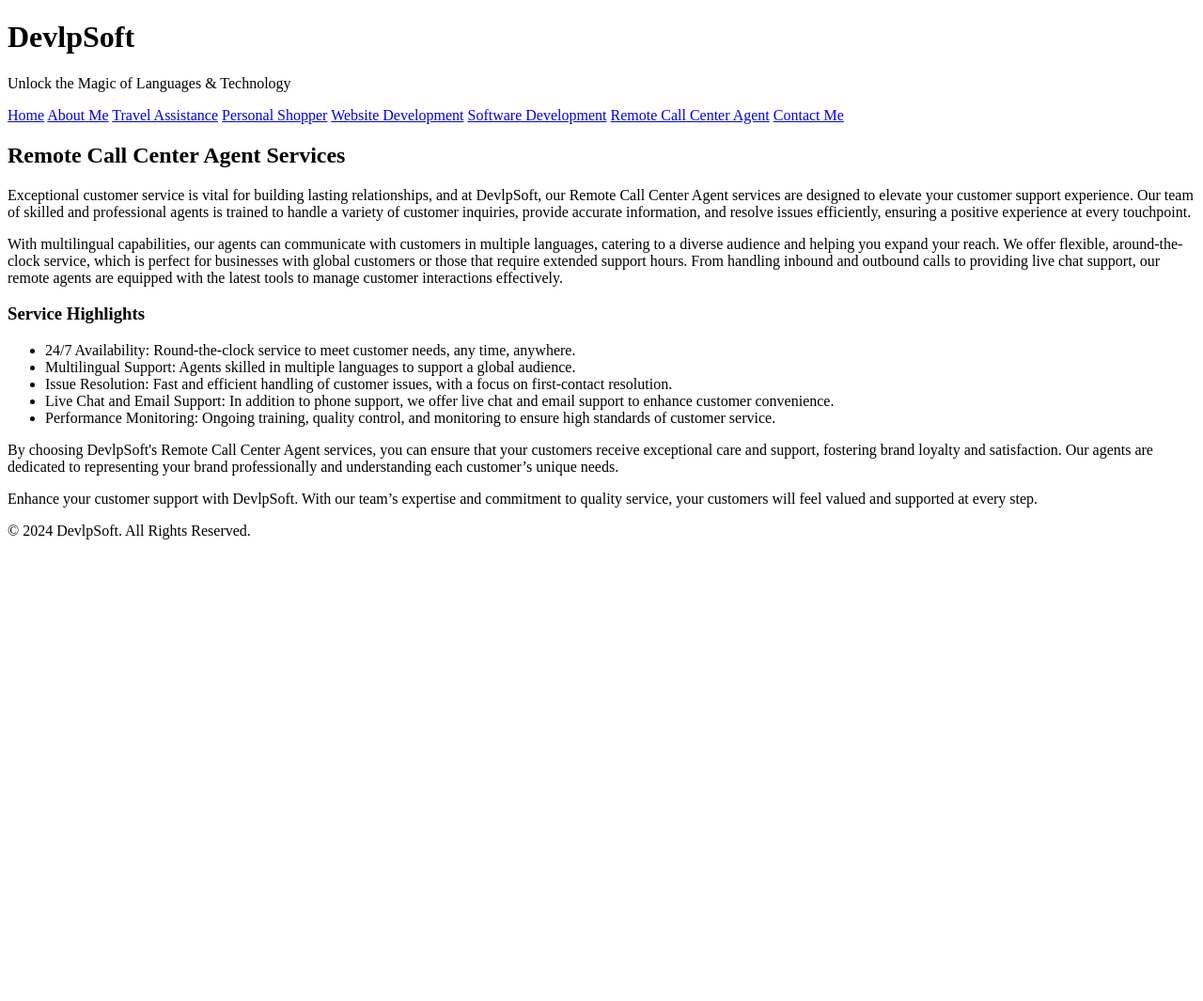
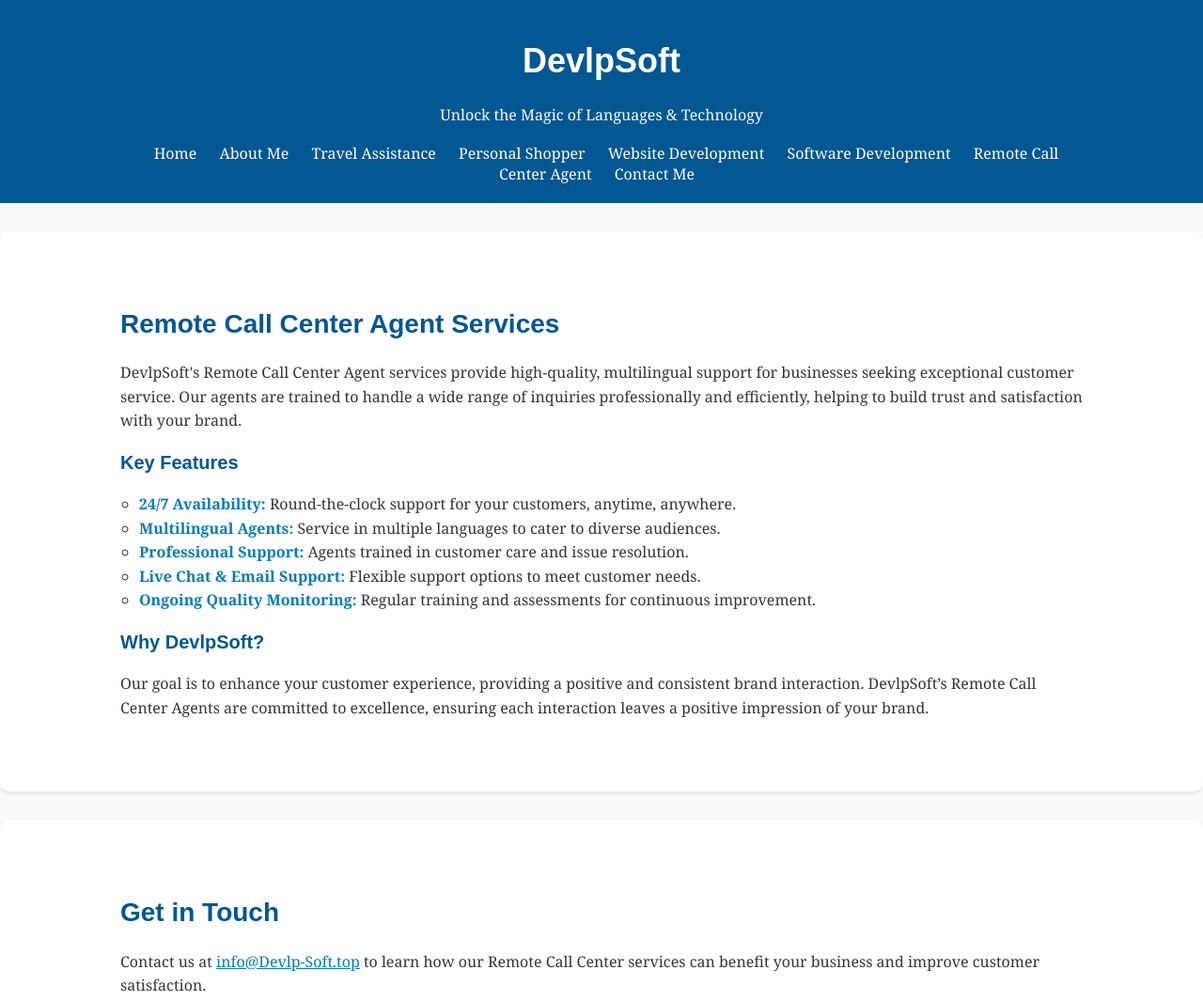
Before and after one commit to linkdown2023/Devlp-Soft, a plain HTML site: page Callagent.html in a window 1280 px wide. Shown: the top 1065 px of the page at 94% size. Before the commit the page ends 800 px from the top, so only its background shows below. Drawn offline with Linux system fonts and the light colour scheme.

Commit message:
Update Callagent.html

```diff
--- a/Callagent.html
+++ b/Callagent.html
@@ -5,7 +5,90 @@
     <meta name="viewport" content="width=device-width, initial-scale=1.0">
     <title>Remote Call Center Agent - DevlpSoft</title>
     <style>
-        /* Same styling as main template */
+        body {
+            font-family: 'Georgia', serif;
+            margin: 0;
+            padding: 0;
+            background-color: #fafafa;
+            color: #313639;
+        }
+
+        header {
+            background-color: #005792;
+            color: #ffffff;
+            padding: 20px 10%;
+            text-align: center;
+        }
+
+        nav a {
+            color: #ffffff;
+            margin: 0 10px;
+            text-decoration: none;
+            font-size: 1em;
+        }
+
+        nav a:hover {
+            color: #FFD700;
+        }
+
+        section {
+            padding: 60px 10%;
+            margin: 30px 0;
+            background-color: #ffffff;
+            box-shadow: 0 2px 5px rgba(0, 0, 0, 0.1);
+            border-radius: 10px;
+        }
+
+        h1, h2, h3 {
+            font-family: 'Arial', sans-serif;
+        }
+
+        h1 {
+            font-size: 2.25em;
+            color: #ffffff;
+        }
+
+        h2 {
+            font-size: 1.75em;
+            color: #005792;
+        }
+
+        h3 {
+            font-size: 1.25em;
+            color: #005792;
+        }
+
+        p, li {
+            line-height: 1.6;
+        }
+
+        a, a:visited {
+            color: #007cba;
+            transition: color 0.2s;
+        }
+
+        a:hover {
+            color: #005792;
+        }
+
+        .course-list {
+            list-style-type: circle;
+            margin: 20px 0;
+            padding-left: 20px;
+        }
+
+        footer {
+            background-color: #313639;
+            color: #ffffff;
+            padding: 20px 0;
+            text-align: center;
+            margin-top: 40px;
+        }
+
+        .highlight {
+            color: #007cba;
+            font-weight: bold;
+        }
     </style>
 </head>
 <body>
@@ -27,22 +110,24 @@
 
     <section>
         <h2>Remote Call Center Agent Services</h2>
-        <p>Exceptional customer service is vital for building lasting relationships, and at DevlpSoft, our Remote Call Center Agent services are designed to elevate your customer support experience. Our team of skilled and professional agents is trained to handle a variety of customer inquiries, provide accurate information, and resolve issues efficiently, ensuring a positive experience at every touchpoint.</p>
+        <p>DevlpSoft's Remote Call Center Agent services provide high-quality, multilingual support for businesses seeking exceptional customer service. Our agents are trained to handle a wide range of inquiries professionally and efficiently, helping to build trust and satisfaction with your brand.</p>
 
-        <p>With multilingual capabilities, our agents can communicate with customers in multiple languages, catering to a diverse audience and helping you expand your reach. We offer flexible, around-the-clock service, which is perfect for businesses with global customers or those that require extended support hours. From handling inbound and outbound calls to providing live chat support, our remote agents are equipped with the latest tools to manage customer interactions effectively.</p>
-
-        <h3>Service Highlights</h3>
+        <h3>Key Features</h3>
         <ul class="course-list">
-            <li><span class="highlight">24/7 Availability:</span> Round-the-clock service to meet customer needs, any time, anywhere.</li>
-            <li><span class="highlight">Multilingual Support:</span> Agents skilled in multiple languages to support a global audience.</li>
-            <li><span class="highlight">Issue Resolution:</span> Fast and efficient handling of customer issues, with a focus on first-contact resolution.</li>
-            <li><span class="highlight">Live Chat and Email Support:</span> In addition to phone support, we offer live chat and email support to enhance customer convenience.</li>
-            <li><span class="highlight">Performance Monitoring:</span> Ongoing training, quality control, and monitoring to ensure high standards of customer service.</li>
+            <li><span class="highlight">24/7 Availability:</span> Round-the-clock support for your customers, anytime, anywhere.</li>
+            <li><span class="highlight">Multilingual Agents:</span> Service in multiple languages to cater to diverse audiences.</li>
+            <li><span class="highlight">Professional Support:</span> Agents trained in customer care and issue resolution.</li>
+            <li><span class="highlight">Live Chat & Email Support:</span> Flexible support options to meet customer needs.</li>
+            <li><span class="highlight">Ongoing Quality Monitoring:</span> Regular training and assessments for continuous improvement.</li>
         </ul>
 
-        <p>By choosing DevlpSoft's Remote Call Center Agent services, you can ensure that your customers receive exceptional care and support, fostering brand loyalty and satisfaction. Our agents are dedicated to representing your brand professionally and understanding each customer’s unique needs.</p>
+        <h3>Why DevlpSoft?</h3>
+        <p>Our goal is to enhance your customer experience, providing a positive and consistent brand interaction. DevlpSoft’s Remote Call Center Agents are committed to excellence, ensuring each interaction leaves a positive impression of your brand.</p>
+    </section>
 
-        <p>Enhance your customer support with DevlpSoft. With our team’s expertise and commitment to quality service, your customers will feel valued and supported at every step.</p>
+    <section>
+        <h2>Get in Touch</h2>
+        <p>Contact us at <a href="mailto:info@Devlp-Soft.top">info@Devlp-Soft.top</a> to learn how our Remote Call Center services can benefit your business and improve customer satisfaction.</p>
     </section>
 
     <footer>
```
